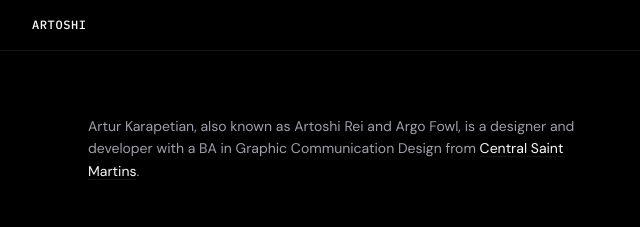
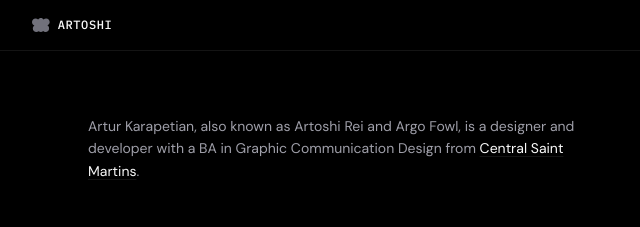
Before and after one commit to artoshirei/artoshi_website, an Astro site: page / in a window 1280 px wide. Shown: the top 227 px of the page, 184-824 px from the left. Built offline with nearby package versions, Linux system fonts and the light colour scheme; Astro itself is replaced by a stand-in of ours.

Commit message:
feat: artoshi logo in header beside name

```diff
--- a/src/components/SiteHeader.astro
+++ b/src/components/SiteHeader.astro
@@ -15,24 +15,37 @@
     style="max-width: var(--container-max)"
     class="mx-auto px-6 py-4 flex items-center justify-between"
   >
-    <p class="header-title">
+    <div class="header-title">
+      <svg class="header-logo" viewBox="0 0 779 615" fill="none" xmlns="http://www.w3.org/2000/svg" aria-hidden="true">
+        <path d="M675.57 323.675C735.898 301.822 779 243.993 779 176.094C779 89.4298 708.784 19.175 622.169 19.175C578.536 19.175 539.061 37.0062 510.635 65.7843C484.879 26.1837 440.244 3.21865e-06 389.502 3.21865e-06C338.756 3.21865e-06 294.126 26.1837 268.366 65.7843C239.939 37.0062 200.464 19.175 156.831 19.175C70.2152 19.175 0 89.4298 0 176.094C0 246.091 45.8079 305.389 109.071 325.603C65.339 353.445 36.324 402.37 36.324 458.08C36.324 544.745 106.539 615 193.155 615C231.38 615 266.413 601.319 293.625 578.573C319.127 601.231 352.703 615 389.502 615C428.368 615 463.644 599.639 489.605 574.66C517.401 599.737 554.211 615 594.585 615C681.2 615 751.416 544.745 751.416 458.08C751.416 401.067 721.027 351.155 675.57 323.675Z" fill="currentColor"/>
+      </svg>
       <span
         id="header-scramble"
         data-final="artoshi"
       >artoshi</span>
-    </p>
+    </div>
     <p class="header-sub">design · development</p>
   </div>
 </header>
 
 <style>
   .header-title {
+    display: flex;
+    align-items: center;
+    gap: 0.5rem;
     font-family: var(--font-mono);
     font-size: 0.75rem;
     font-weight: 500;
     color: var(--color-primary);
     letter-spacing: 0.05em;
     text-transform: uppercase;
+  }
+
+  .header-logo {
+    width: auto;
+    height: 14px;
+    color: var(--color-tertiary);
+    flex-shrink: 0;
   }
 
   .header-sub {
```
Also changed, not shown: public/logo.svg (added).
